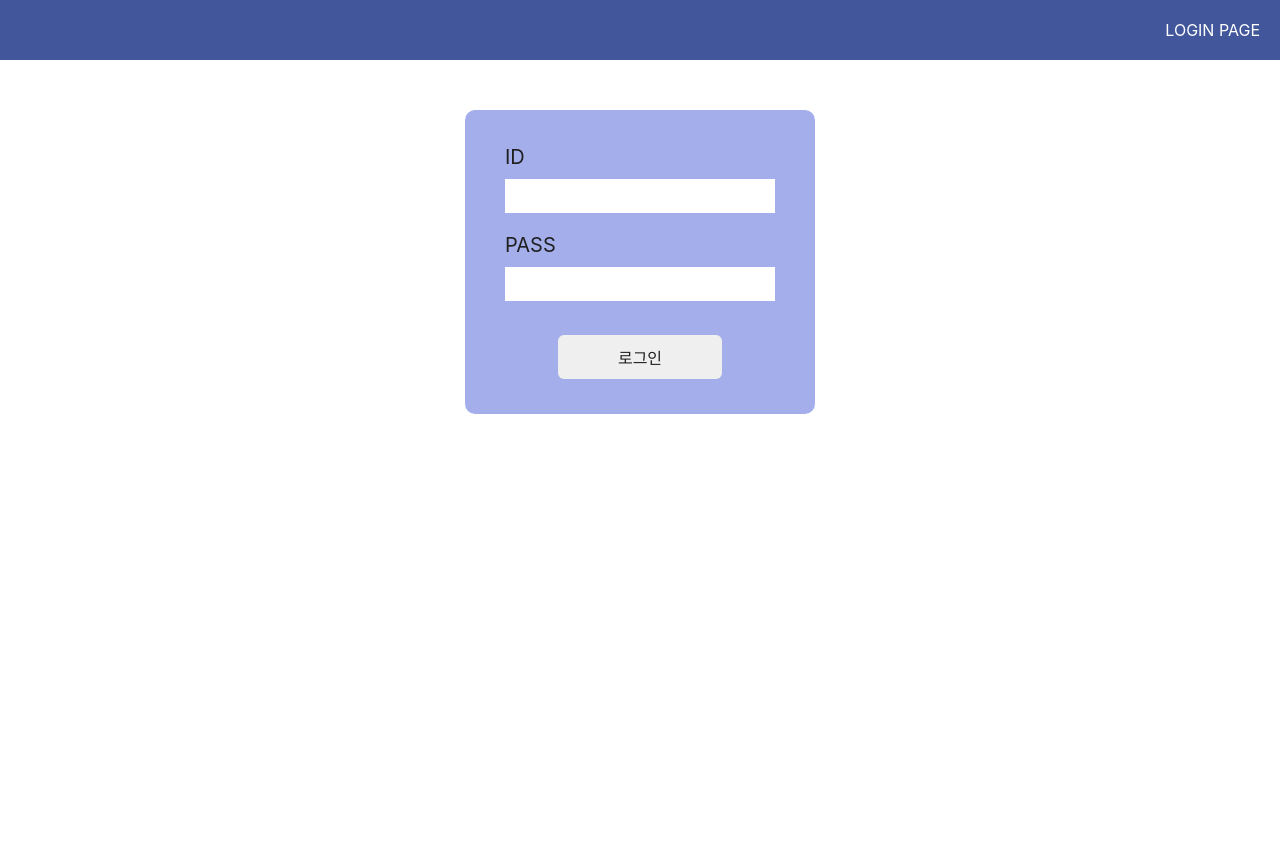
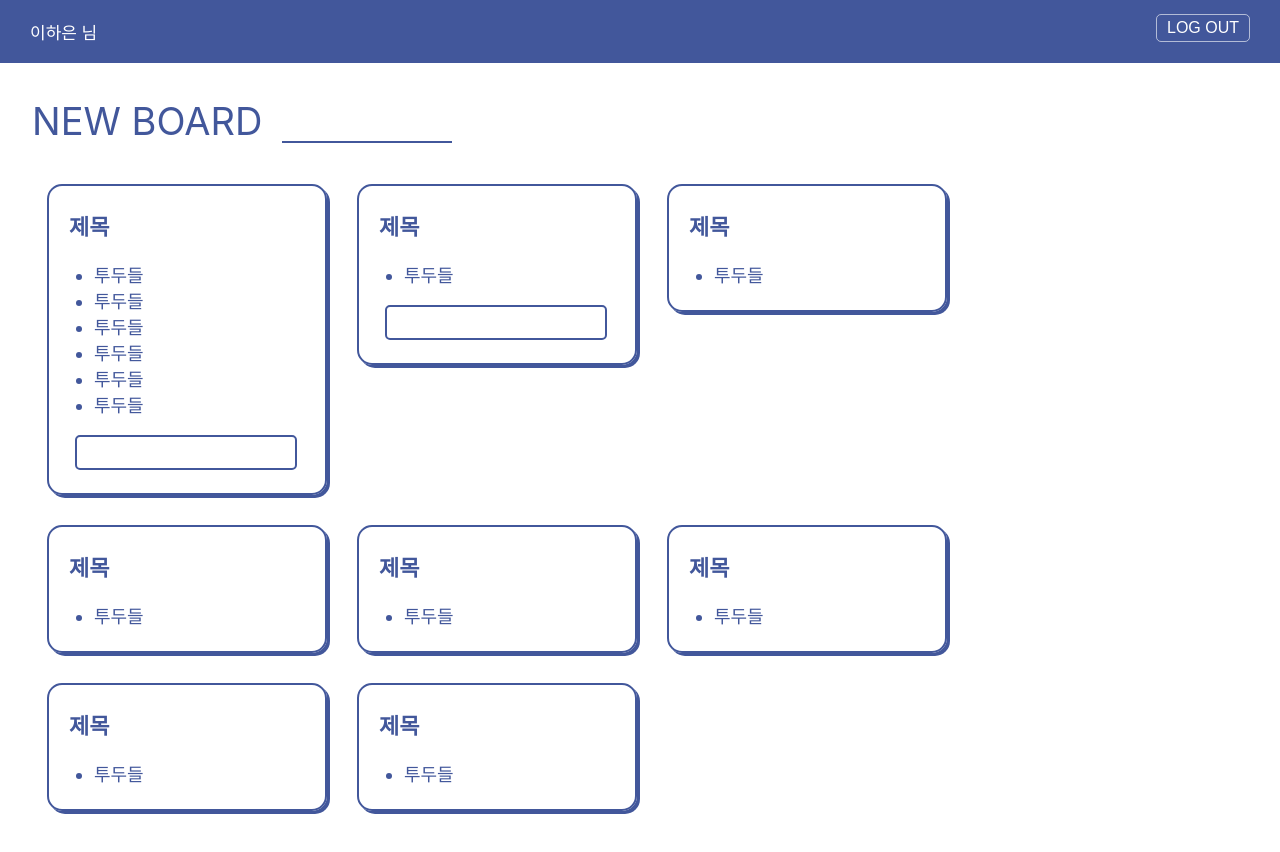
Before and after one commit to Leehaeun0/react_learn, a React (Create React App) app in the folder trello/: page / in a window 1280 px wide. Shown: the top 852 px of the page. Before the commit the page ends 800 px from the top, so only its background shows below. Built offline with nearby package versions, Linux system fonts and the light colour scheme.

Commit message:
add todos page

```diff
--- a/trello/src/App.css
+++ b/trello/src/App.css
@@ -1,7 +1,7 @@
 body * {
   box-sizing: border-box;
   font-size: 16px;
-  color: rgb(31, 31, 31);
+  color: rgb(31, 31, 31) inherit;
 }
 .a11yHidden {
   position: absolute;
@@ -12,12 +12,35 @@ body * {
   overflow: hidden;
   text-indent: -9999px;
 }
+button {
+  border: none;
+}
+input {
+  border: none;
+  padding-left: 10px;
+  padding-right: 10px;
+}
+button, input {
+  border: none;
+}
+ul, li {
+  list-style: none;
+  margin: 0;
+  padding: 0;
+}
+main.todoMain {
+  padding: 35px 32px;
+}
+h2 {
+  margin: 0;
+}
 .head {
   background-color: rgb(66, 87, 155);
-  text-align: end;
-  padding: 20px;
+  /* text-align: end; */
+  padding: 19px 30px;
   color: #fff;
-  /* font-weight: 500; */
+  font-size: 17px;
+  font-weight: 500;
 }
 .logForm {
   background-color: rgb(163, 174, 235);
@@ -45,7 +68,7 @@ body * {
   display: block;
   padding: 10px 60px;
   margin: 14px auto;
-  border: none;
+  /* border: none; */
   border-radius: 6px;
   color: rgb(31, 31, 31);
   outline-style: none;
@@ -65,3 +88,94 @@ body * {
   margin-top: -1px;
   /* text-align: center; */
 }
+
+.logoutBtn{
+  float: right;
+  margin-left: 10px;
+  background-color: rgba(255, 255, 255, 0);
+  margin-top: -5px;
+  padding: 4px 10px;
+  /* border-bottom: 1px solid #fff; */
+  /* border: 2px solid rgba(255, 255, 255, 0.5); */
+  border: 1px solid rgba(255, 255, 255, 0.6);
+  border-radius: 5px;
+  color: #fff;
+}
+
+.newBoard {
+  display: inline-block;
+  /* background-color: rgba(66, 87, 155, 1); */
+  /* border: 2px solid rgba(66, 87, 155, 1); */
+  /* padding: 15px 20px; */
+  margin-bottom: 40px;
+  border-radius: 6px;
+}
+
+.newBoard h1 {
+  display: inline;
+  margin: 0 20px 0 0 !important;
+  padding: 0 0 0 0 !important;
+  font-weight: 400;
+  font-size: 38px;
+  /* line-height:30px; */
+  /* color: #fff; */
+  color: rgba(66, 87, 155, 1);
+}
+.newBoard input {
+  /* background-color: rgba(255, 255, 255, 0); */
+  /* border: 1px solid #fff; */
+  /* border-radius: 3px; */
+  /* box-sizing: initial; */
+  border-bottom: 2px solid rgba(66, 87, 155, 1);
+  /* margin-top: -2px; */
+  margin-right: 3px;
+  width: 170px;
+  font-size: 20px;
+
+  /* padding: 3px; */
+  outline: none;
+}
+.cardList {
+  /* display: flex; */
+  /* flex-direction: row;
+  flex-wrap: wrap; */
+  /* max-width: 1550px; */
+  margin: 0 auto;
+  /* justify-content: space-around; */
+}
+/* .card:last-child {
+  margin-right: auto;
+} */
+.card {
+  /* background-color: rgba(66, 87, 155, 1); */
+  /* background-color: rgb(138, 154, 207); */
+  /* float: left; */
+  vertical-align: top;
+  display: inline-block;
+  width: 280px;
+  border: 2px solid rgba(66, 87, 155, 1);
+  box-shadow: 3px 3px 0px rgba(66, 87, 155, 1);
+  border-radius: 15px;
+  padding: 23px 20px;
+  margin: 0 15px 30px;
+  color: rgb(66, 87, 155);
+}
+.card h2 {
+  font-size: 22px;
+  margin-bottom: 20px;
+}
+.todo {
+  font-size: 18px;
+  font-weight: 500;
+  /* padding-left: 8px; */
+  list-style: initial;
+  margin-left: 25px;
+}
+.todoInput {
+  border: 2px solid rgb(66, 87, 155);
+  /* background-color: rgb(66, 87, 155); */
+  margin: 18px 6px 0;
+  width: 94%;
+  height: 35px;
+  border-radius: 5px;
+}
--- a/trello/src/App.js
+++ b/trello/src/App.js
@@ -2,6 +2,7 @@ import React, { useState } from 'react';
 import classNames from 'classnames/bind';
 import style from './App.css';
 import Form01 from './atoms/Form01';
+import Todos01 from './atoms/Todos01';
 
 const st = classNames.bind(style);
 
@@ -12,50 +13,50 @@ function App() {
     { $id: 3, id: 'a', pw: 'aa' }
   ];
 
-  const [userArrState, setUserArrState] = useState(users);
+  const [usersDataState, setUsersDataState] = useState(users);
   const [loginState, setLoginState] = useState({ isLogin: false, loginId: '' });
   const { isLogin, loginId } = loginState;
 
-  const [tryLogin, setTryLogin] = useState(false);
-  const [btnActive, setBtnActive] = useState('');
+  // const [tryLogin, setTryLogin] = useState(false);
+  // const [btnActive, setBtnActive] = useState('');
 
   const generateId = () =>
-    userArrState.length
-      ? Math.max(...userArrState.map((user) => user.$id)) + 1
+    usersDataState.length
+      ? Math.max(...usersDataState.map((user) => user.$id)) + 1
       : 1;
 
-  const [userState, setUserState] = useState({
-    $id: 0,
-    id: '',
-    pw: ''
-  });
+  // const [userInputState, setUserInputState] = useState({
+  //   $id: 0,
+  //   id: '',
+  //   pw: ''
+  // });
 
-  const changeBtnColor = () => {
-    setBtnActive(userState.id.trim() && userState.pw.trim() ? 'active' : '');
-  };
-  const getInputValue = (e) => {
-    const [value, name] = [e.target.value, e.target.name];
-    setUserState({ ...userState, [name]: value });
-    changeBtnColor();
-    console.log(userState.id, userState.pw);
-  };
+  // const changeBtnColor = () => {
+  //   setBtnActive(userState.id.trim() && userState.pw.trim() ? 'active' : '');
+  // };
+  // const getInputValue = (e) => {
+  //   const [value, name] = [e.target.value, e.target.name];
+  //   setUserState({ ...userState, [name]: value });
+  //   changeBtnColor();
+  //   console.log(userState.id, userState.pw);
+  // };
 
-  const login = () => {
-    const findUser = users.find(
-      (user) => user.id === userState.id && user.pw === userState.pw
-    );
-    if (!findUser) return;
-    setLoginState({ isLogin: true, loginId: findUser.id });
-    setUserState({ $id: 0, id: '', pw: '' });
-  };
+  // const login = () => {
+  //   const findUser = users.find(
+  //     (user) => user.id === userState.id && user.pw === userState.pw
+  //   );
+  //   if (!findUser) return;
+  //   setLoginState({ isLogin: true, loginId: findUser.id });
+  //   setUserState({ $id: 0, id: '', pw: '' });
+  // };
 
-  const submitLogin = (e) => {
-    e.preventDefault(); // e.target 요소가 달라서 login 함수랑 분리함
-    if (!userState.id.trim() || !userState.pw.trim()) return;
-    setTryLogin(true);
-    login();
-    console.log('sub');
-  };
+  // const submitLogin = (e) => {
+  //   e.preventDefault(); // e.target 요소가 달라서 login 함수랑 분리함
+  //   if (!userState.id.trim() || !userState.pw.trim()) return;
+  //   setTryLogin(true);
+  //   login();
+  //   console.log('sub');
+  // };
 
   const test = () => {
     console.log(loginState);
@@ -65,22 +66,40 @@ function App() {
   return (
     <>
       <div className={st('head')} onClick={test}>
-        {isLogin ? `${loginState.loginId} 님` : 'LOGIN PAGE'}
+        {loginId} 이하은 님
+        <button type="button" className="logoutBtn">
+          LOG OUT
+        </button>
       </div>
+      {/* <div className={st('head')} onClick={test}>
+        {isLogin ? (
+          <>
+            {loginId} 님
+            <button type="button" className="logoutBtn">
+              LOG OUT
+            </button>
+          </>
+        ) : (
+          'LOGIN PAGE'
+        )}
+      </div> */}
 
-      {isLogin ? (
-        <div>로그인 완료</div>
+      <Todos01 />
+      {/* {isLogin ? (
+        <Todos01 />
       ) : (
         <Form01
-          onSubmit={submitLogin}
-          getInputValue={getInputValue}
-          login={login}
-          acitveWarn={tryLogin && !isLogin}
-          btnActive={btnActive}
+          usersDataState={usersDataState}
+          setLoginState={setLoginState}
+          // onSubmit={submitLogin}
+          // getInputValue={getInputValue}
+          // login={login}
+          // acitveWarn={tryLogin && !isLogin}
+          // btnActive={btnActive}
           // warnRef={warnRef}
           // btnRef={btnRef}
         />
-      )}
+      )} */}
     </>
   );
 }
--- a/trello/src/atoms/Form01.js
+++ b/trello/src/atoms/Form01.js
@@ -1,4 +1,5 @@
-import React from 'react';
+/* eslint-disable react/prop-types */
+import React, { useState } from 'react';
 import classNames from 'classnames/bind';
 import style from '../App.css';
 import Input01 from './Inputs';
@@ -6,9 +7,45 @@ import Button01 from './Button01';
 
 const st = classNames.bind(style);
 
-const Form01 = ({ onSubmit, getInputValue, login, acitveWarn, btnActive }) => {
+const Form01 = ({ usersDataState, setLoginState }) => {
+  const [tryLogin, setTryLogin] = useState(false);
+  const [btnActive, setBtnActive] = useState('');
+
+  const [userState, setUserState] = useState({
+    $id: 0,
+    id: '',
+    pw: ''
+  });
+
+  const changeBtnColor = () => {
+    setBtnActive(userState.id.trim() && userState.pw.trim() ? 'active' : '');
+  };
+  const getInputValue = (e) => {
+    const [value, name] = [e.target.value, e.target.name];
+    setUserState({ ...userState, [name]: value });
+    changeBtnColor();
+    console.log(userState.id, userState.pw);
+  };
+
+  const login = () => {
+    const findUser = usersDataState.find(
+      (user) => user.id === userState.id && user.pw === userState.pw
+    );
+    if (!findUser) return;
+    setLoginState({ isLogin: true, loginId: findUser.id });
+    setUserState({ $id: 0, id: '', pw: '' });
+  };
+
+  const submitLogin = (e) => {
+    e.preventDefault(); // e.target 요소가 달라서 login 함수랑 분리함
+    if (!userState.id.trim() || !userState.pw.trim()) return;
+    setTryLogin(true);
+    login();
+    console.log('sub');
+  };
+
   return (
-    <form action="#" className={st('logForm')} onSubmit={onSubmit}>
+    <form action="#" className={st('logForm')} onSubmit={submitLogin}>
       <h1 className={st('a11yHidden')}>로그인</h1>
       <span>ID</span>
       <Input01
@@ -17,12 +54,6 @@ const Form01 = ({ onSubmit, getInputValue, login, acitveWarn, btnActive }) => {
         type="text"
         name="id"
       />
-      {/* <input
-        type="text"
-        name="id"
-        onChange={getInputValue}
-        onBlur={getInputValue}
-      /> */}
       <span>PASS</span>
       <Input01
         getInputValue={getInputValue}
@@ -30,13 +61,7 @@ const Form01 = ({ onSubmit, getInputValue, login, acitveWarn, btnActive }) => {
         type="password"
         name="pw"
       />
-      {/* <input
-        type="password"
-        name="pw"
-        onChange={getInputValue}
-        onBlur={getInputValue}
-      /> */}
-      {acitveWarn ? (
+      {tryLogin && !setLoginState.isLogin ? (
         <span className={st('warnLogin')}>
           가입하지 않은 아이디이거나, 잘못된 비밀번호입니다.
         </span>
@@ -48,4 +73,6 @@ const Form01 = ({ onSubmit, getInputValue, login, acitveWarn, btnActive }) => {
   );
 };
 
+// Form01.prototype = {}
+
 export default Form01;
--- /dev/null
+++ b/trello/src/atoms/Todos01.js
@@ -0,0 +1,73 @@
+import React from 'react';
+
+const Todos01 = () => {
+  return (
+    <main className="todoMain">
+      <div className="newBoard">
+        <h1>NEW BOARD</h1>
+        <input type="text" />
+      </div>
+      <ul className="cardList">
+        <li className="card">
+          <h2>제목</h2>
+          <ul className="todoList">
+            <li className="todo">투두들</li>
+            <li className="todo">투두들</li>
+            <li className="todo">투두들</li>
+            <li className="todo">투두들</li>
+            <li className="todo">투두들</li>
+            <li className="todo">투두들</li>
+          </ul>
+          <input type="text" className="todoInput" />
+        </li>
+
+        <li className="card">
+          <h2>제목</h2>
+          <ul className="todoList">
+            <li className="todo">투두들</li>
+          </ul>
+          <input type="text" className="todoInput" />
+        </li>
+
+        <li className="card">
+          <h2>제목</h2>
+          <ul className="todoList">
+            <li className="todo">투두들</li>
+          </ul>
+        </li>
+        <li className="card">
+          <h2>제목</h2>
+          <ul className="todoList">
+            <li className="todo">투두들</li>
+          </ul>
+        </li>
+        <li className="card">
+          <h2>제목</h2>
+          <ul className="todoList">
+            <li className="todo">투두들</li>
+          </ul>
+        </li>
+        <li className="card">
+          <h2>제목</h2>
+          <ul className="todoList">
+            <li className="todo">투두들</li>
+          </ul>
+        </li>
+        <li className="card">
+          <h2>제목</h2>
+          <ul className="todoList">
+            <li className="todo">투두들</li>
+          </ul>
+        </li>
+        <li className="card">
+          <h2>제목</h2>
+          <ul className="todoList">
+            <li className="todo">투두들</li>
+          </ul>
+        </li>
+      </ul>
+    </main>
+  );
+};
+
+export default Todos01;
```
